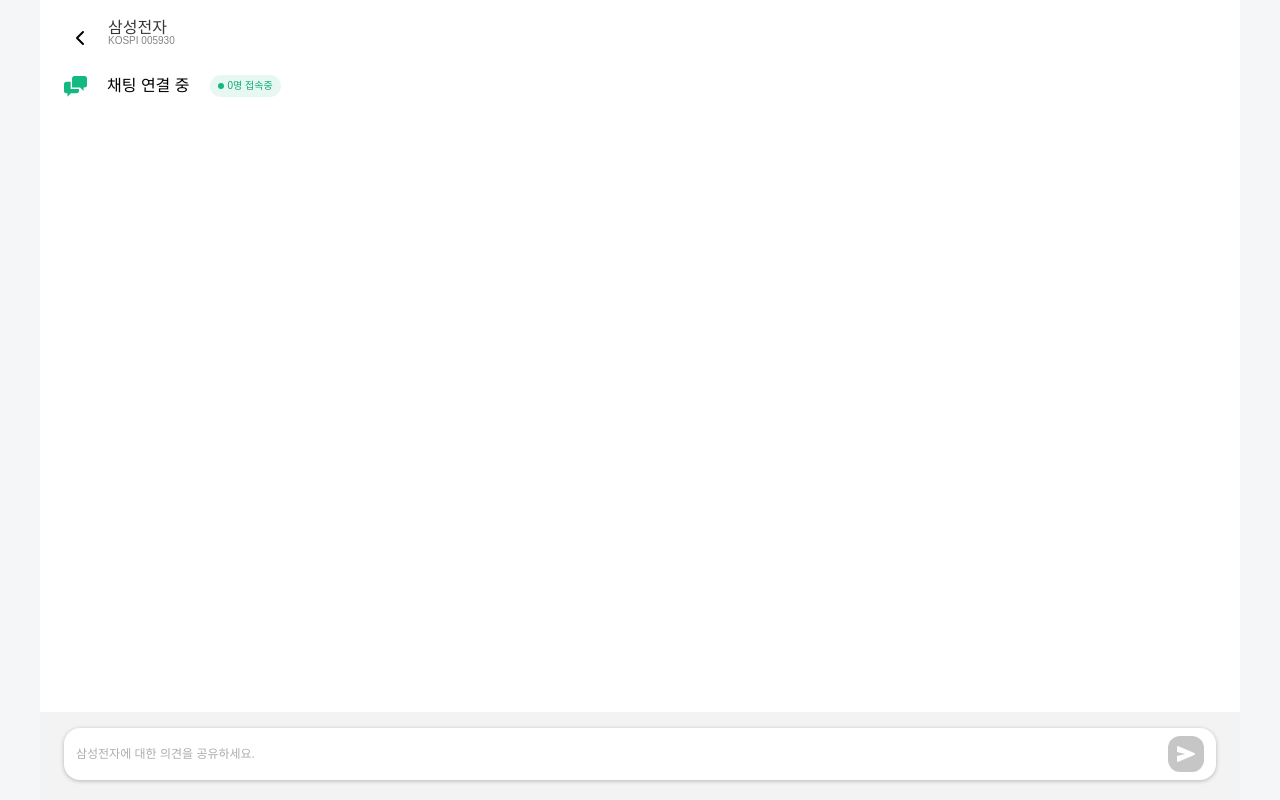
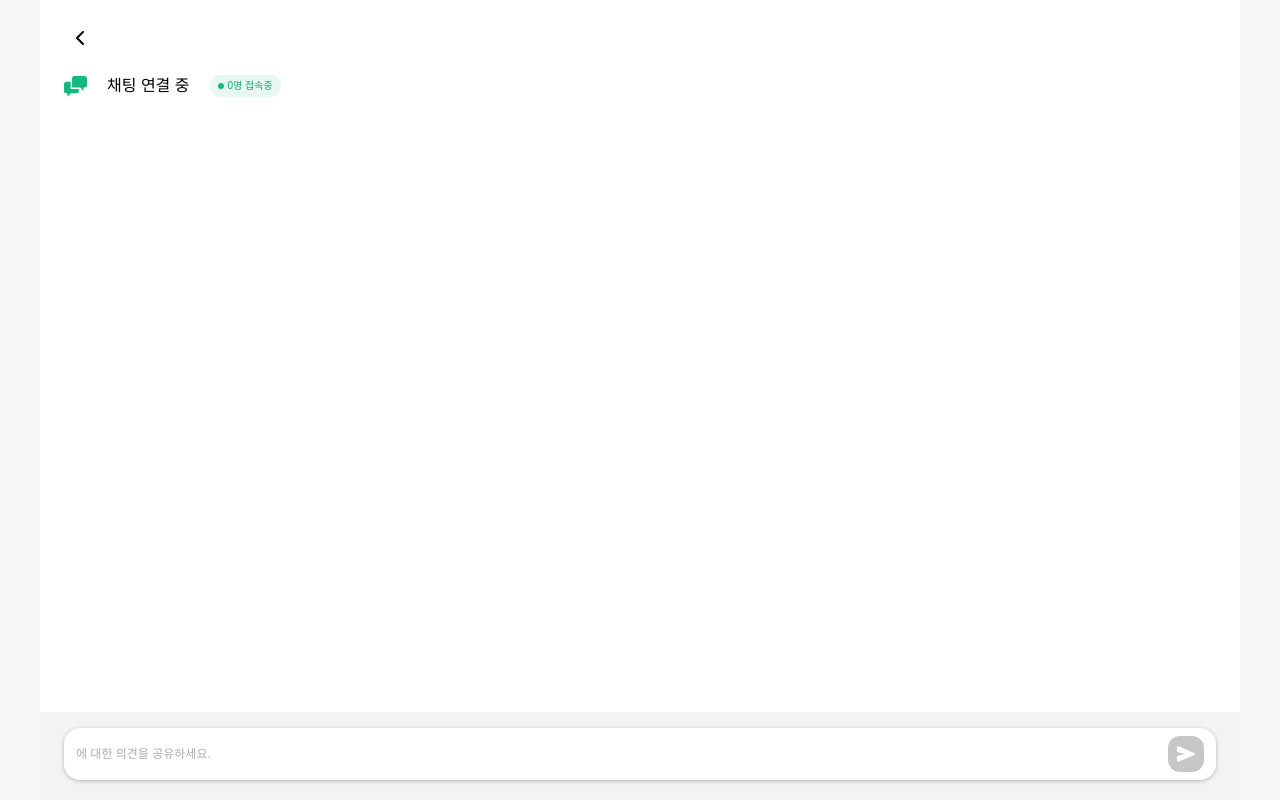
Before and after one commit to STalk-1/STalk_Front, a React (Vite) app: page /chat in a window 1280 px wide. Built offline with nearby package versions, Linux system fonts and the light colour scheme; no server answers; a web font is replaced by a local one.

Commit message:
♻️ Refactor: mock 데이터 삭제

```diff
--- a/src/pages/ChatPage/index.tsx
+++ b/src/pages/ChatPage/index.tsx
@@ -8,41 +8,21 @@ import ChatInput from '@/components/chat/Input';
 import ChatMessageList from '@/components/chat/MessageList';
 import type { ChatMessage } from '@/components/chat/MessageList/types';
 import { useChatSocket } from '@/hooks/useChatSocket';
-import { MOCK_STOCKS } from '@/pages/stocks/mockStocks';
 import type { ChatMessagePayload } from '@/types/chat';
 
-const DEFAULT_CHAT_ROOM = {
-  symbol: '005930',
-  name: '삼성전자',
-  market: 'KOSPI',
-  count: 0,
-};
 const EMPTY_MESSAGES: ChatMessage[] = [];
 
-const getFallbackChatRoom = (symbol: string) => {
-  const stock = MOCK_STOCKS.find((item) => item.symbol === symbol);
-
-  if (!stock) {
-    return {
-      symbol,
-      name: symbol,
-      market: DEFAULT_CHAT_ROOM.market,
-      count: DEFAULT_CHAT_ROOM.count,
-    };
-  }
-
-  return {
-    symbol: stock.symbol,
-    name: stock.name,
-    market: stock.market,
-    count: DEFAULT_CHAT_ROOM.count,
-  };
-};
+const getFallbackChatRoom = (symbol: string) => ({
+  symbol,
+  name: symbol,
+  market: '',
+  count: 0,
+});
 
 function ChatPage() {
   const navigate = useNavigate();
   const { symbol: symbolParam } = useParams();
-  const symbol = symbolParam ?? DEFAULT_CHAT_ROOM.symbol;
+  const symbol = symbolParam ?? '';
   const fallbackRoom = getFallbackChatRoom(symbol);
   const [messagesBySymbol, setMessagesBySymbol] = useState<
     Record<string, ChatMessage[]>
--- a/src/pages/stocks/mockStocks.ts
+++ /dev/null
@@ -1,52 +0,0 @@
-const MOCK_STOCKS = [
-  {
-    symbol: '005930',
-    name: '삼성전자',
-    market: 'KOSPI',
-    price: 182400,
-    changeRate: 2.13,
-    change: 3800,
-  },
-  {
-    symbol: '000660',
-    name: 'SK하이닉스',
-    market: 'KOSPI',
-    price: 201000,
-    changeRate: 1.52,
-    change: 3000,
-  },
-  {
-    symbol: '035420',
-    name: 'NAVER',
-    market: 'KOSPI',
-    price: 225500,
-    changeRate: -0.88,
-    change: 2000,
-  },
-  {
-    symbol: '035720',
-    name: '카카오',
-    market: 'KOSPI',
-    price: 48700,
-    changeRate: -1.22,
-    change: 600,
-  },
-  {
-    symbol: '051910',
-    name: 'LG화학',
-    market: 'KOSPI',
-    price: 336000,
-    changeRate: 0.45,
-    change: 1500,
-  },
-  {
-    symbol: '068270',
-    name: '셀트리온',
-    market: 'KOSPI',
-    price: 179800,
-    changeRate: 0,
-    change: 0,
-  },
-];
-
-export { MOCK_STOCKS };
```
